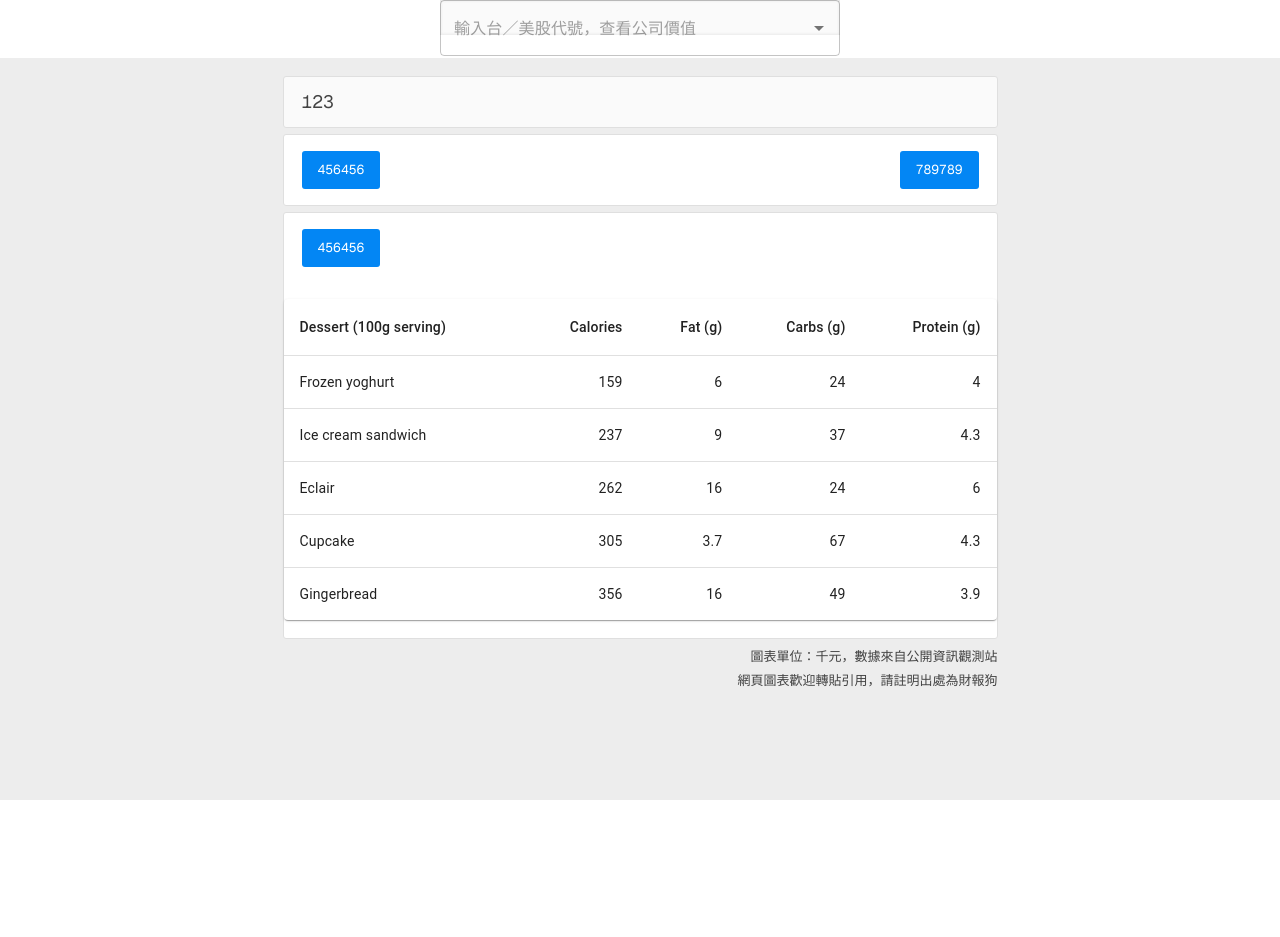
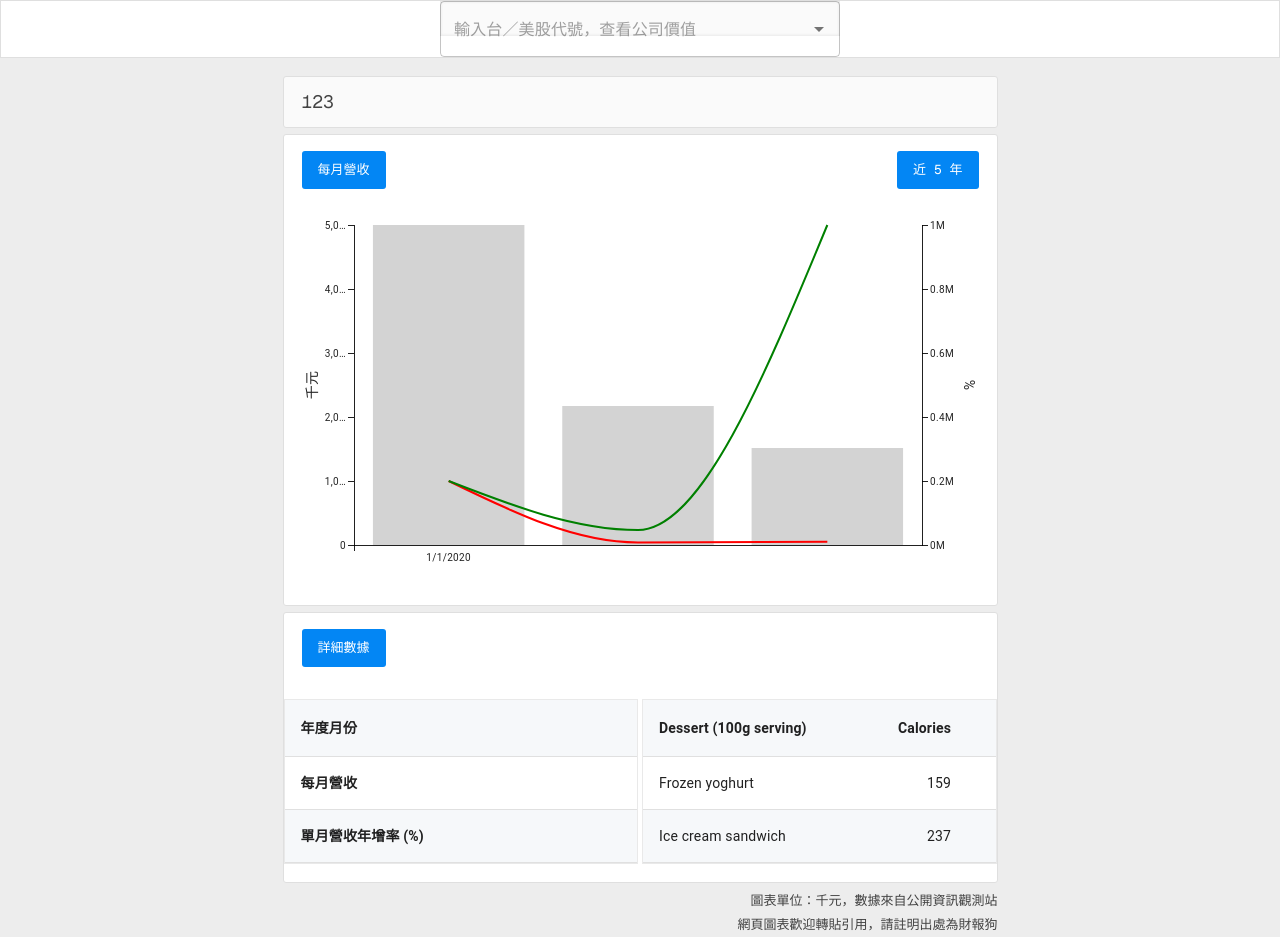
Before and after one commit to jafwe/stark-tech-frontend-test, a Next.js app: page / in a window 1280 px wide. Before the commit the page ends 800 px from the top, so only its background shows below. Built offline with nearby package versions, Linux system fonts and the light colour scheme.

Commit message:
fix: set chart & table template

```diff
--- a/package.json
+++ b/package.json
@@ -12,6 +12,7 @@
     "@emotion/react": "^11.14.0",
     "@emotion/styled": "^11.14.0",
     "@mui/material": "^7.1.0",
+    "@mui/x-charts": "^8.3.1",
     "next": "15.3.2",
     "react": "^19.0.0",
     "react-dom": "^19.0.0"
--- a/src/pages/index.tsx
+++ b/src/pages/index.tsx
@@ -10,6 +10,121 @@ import TableContainer from "@mui/material/TableContainer";
 import TableHead from "@mui/material/TableHead";
 import TableRow from "@mui/material/TableRow";
 import Paper from "@mui/material/Paper";
+import Typography from "@mui/material/Typography";
+import { BarPlot } from "@mui/x-charts/BarChart";
+import { LineHighlightPlot, LinePlot } from "@mui/x-charts/LineChart";
+import { ChartContainer } from "@mui/x-charts/ChartContainer";
+import { AllSeriesType } from "@mui/x-charts/models";
+import { ChartsXAxis } from "@mui/x-charts/ChartsXAxis";
+import { ChartsYAxis } from "@mui/x-charts/ChartsYAxis";
+import { ChartsTooltip } from "@mui/x-charts/ChartsTooltip";
+import { ChartsAxisHighlight } from "@mui/x-charts/ChartsAxisHighlight";
+
+const alphabetStock = [
+  {
+    date: "2020-01-01",
+    volume: 1000000,
+    low: 1000000,
+    high: 1000000,
+  },
+  {
+    date: "2020-01-02",
+    volume: 435435,
+    low: 38389,
+    high: 234324,
+  },
+  {
+    date: "2020-01-03",
+    volume: 303993,
+    low: 49999,
+    high: 5000000,
+  },
+];
+const series = [
+  {
+    type: "bar",
+    yAxisId: "volume",
+    label: "Volume",
+    color: "lightgray",
+    data: alphabetStock.map((day) => day.volume),
+    highlightScope: { highlight: "item" },
+  },
+  {
+    type: "line",
+    yAxisId: "price",
+    color: "red",
+    label: "Low",
+    data: alphabetStock.map((day) => day.low),
+    highlightScope: { highlight: "item" },
+  },
+  {
+    type: "line",
+    yAxisId: "price",
+    color: "green",
+    label: "High",
+    data: alphabetStock.map((day) => day.high),
+  },
+] as AllSeriesType[];
+
+export function Combining() {
+  return (
+    <div style={{ width: "100%" }}>
+      <div>
+        <ChartContainer
+          series={series}
+          height={400}
+          xAxis={[
+            {
+              id: "date",
+              data: alphabetStock.map((day) => new Date(day.date)),
+              scaleType: "band",
+              valueFormatter: (value) => value.toLocaleDateString(),
+              height: 40,
+            },
+          ]}
+          yAxis={[
+            { id: "price", scaleType: "linear", position: "left", width: 50 },
+            {
+              id: "volume",
+              scaleType: "linear",
+              position: "right",
+              valueFormatter: (value) =>
+                `${(value / 1000000).toLocaleString()}M`,
+              width: 55,
+            },
+          ]}
+        >
+          <ChartsAxisHighlight x="line" />
+          <BarPlot />
+          <LinePlot />
+
+          <LineHighlightPlot />
+          <ChartsXAxis
+            // label="Date"
+            axisId="date"
+            tickInterval={(value, index) => {
+              return index % 30 === 0;
+            }}
+            tickLabelStyle={{
+              fontSize: 10,
+            }}
+          />
+          <ChartsYAxis
+            label="千元"
+            axisId="price"
+            tickLabelStyle={{ fontSize: 10 }}
+          />
+          <ChartsYAxis
+            label="%"
+            axisId="volume"
+            tickLabelStyle={{ fontSize: 10 }}
+          />
+          <ChartsTooltip />
+        </ChartContainer>
+      </div>
+    </div>
+  );
+}
 
 const geistSans = Geist({
   variable: "--font-geist-sans",
@@ -24,9 +139,9 @@ const geistMono = Geist_Mono({
 export default function Home() {
   return (
     <div
-      className={`${geistSans.className} ${geistMono.className} flex h-screen flex-col items-center bg-[#EDEDED] font-[family-name:var(--font-geist-sans)]`}
+      className={`${geistSans.className} ${geistMono.className} flex h-full flex-col items-center bg-[#EDEDED] font-[family-name:var(--font-geist-sans)]`}
     >
-      <header className={"h-[58px] w-full bg-white flex justify-center"}>
+      <header className={"h-[58px] w-full bg-white border border-[#DFDFDF] flex justify-center"}>
         <Autocomplete
           disablePortal
           options={[]}
@@ -56,23 +171,24 @@ export default function Home() {
           {"123"}
         </div>
 
-        <div className={"bg-white rounded-[3px] border border-[#DFDFDF] flex"}>
+        <div className={"bg-white rounded-[3px] border border-[#DFDFDF]"}>
           <div className={"flex w-full py-4 px-[18px] justify-between"}>
             <div
               className={
                 "rounded-[3px] bg-[#0386F4] py-[10px] px-4 text-[13px]/4.5 font-semifold text-white"
               }
             >
-              {"456456"}
+              {"每月營收"}
             </div>
             <div
               className={
                 "rounded-[3px] bg-[#0386F4] py-[10px] px-4 text-[13px]/4.5 font-semifold text-white"
               }
             >
-              {"789789"}
+              {"近 5 年"}
             </div>
           </div>
+          <Combining />
         </div>
 
         <div className={"bg-white rounded-[3px] border border-[#DFDFDF]"}>
@@ -82,11 +198,51 @@ export default function Home() {
                 "rounded-[3px] bg-[#0386F4] py-[10px] px-4 text-[13px]/4.5 font-semifold text-white"
               }
             >
-              {"456456"}
+              {"詳細數據"}
             </div>
           </div>
           {/* Table */}
-          <div className={"w-full pt-[16px] pb-[18px]"}>
+          <div className={"flex gap-1 w-full pt-[16px] pb-[18px]"}>
+            <TableContainer
+              component={Paper}
+              sx={{
+                borderRadius: "0",
+                boxShadow: "none",
+                border: "1px solid #E9E9E9",
+              }}
+            >
+              <Table aria-label="simple table">
+                <TableHead>
+                  <TableRow>
+                    <TableCell
+                      sx={{ fontWeight: 600, backgroundColor: "#F6F8FA" }}
+                    >
+                      {"年度月份"}
+                    </TableCell>
+                  </TableRow>
+                </TableHead>
+                <TableBody>
+                  <TableRow key={"每月營收"}>
+                    <TableCell
+                      sx={{ fontWeight: 600 }}
+                      component="th"
+                      scope="row"
+                    >
+                      {"每月營收"}
+                    </TableCell>
+                  </TableRow>
+                  <TableRow key={"單月營收年增率 (%)"}>
+                    <TableCell
+                      sx={{ fontWeight: 600, backgroundColor: "#F6F8FA" }}
+                      component="th"
+                      scope="row"
+                    >
+                      {"單月營收年增率 (%)"}
+                    </TableCell>
+                  </TableRow>
+                </TableBody>
+              </Table>
+            </TableContainer>
             <BasicTable />
           </div>
         </div>
@@ -118,31 +274,37 @@ function createData(
 const rows = [
   createData("Frozen yoghurt", 159, 6.0, 24, 4.0),
   createData("Ice cream sandwich", 237, 9.0, 37, 4.3),
-  createData("Eclair", 262, 16.0, 24, 6.0),
-  createData("Cupcake", 305, 3.7, 67, 4.3),
-  createData("Gingerbread", 356, 16.0, 49, 3.9),
 ];
 
 export function BasicTable() {
   return (
-    <TableContainer component={Paper}>
+    <TableContainer
+      component={Paper}
+      sx={{
+        borderRadius: "0",
+        boxShadow: "none",
+        border: "1px solid #E9E9E9"
+      }}
+    >
       <Table sx={{ minWidth: 650 }} aria-label="simple table">
         <TableHead>
-          <TableRow>
-            <TableCell>Dessert (100g serving)</TableCell>
-            <TableCell align="right">Calories</TableCell>
-            <TableCell align="right">Fat&nbsp;(g)</TableCell>
-            <TableCell align="right">Carbs&nbsp;(g)</TableCell>
-            <TableCell align="right">Protein&nbsp;(g)</TableCell>
+          <TableRow sx={{ backgroundColor: "#F6F8FA" }}>
+            <TableCell sx={{ fontWeight: 600 }}>
+              Dessert (100g serving)
+            </TableCell>
+            <TableCell sx={{ fontWeight: 600 }} align="right">Calories</TableCell>
+            <TableCell sx={{ fontWeight: 600 }} align="right">Fat&nbsp;(g)</TableCell>
+            <TableCell sx={{ fontWeight: 600 }} align="right">Carbs&nbsp;(g)</TableCell>
+            <TableCell sx={{ fontWeight: 600 }} align="right">Protein&nbsp;(g)</TableCell>
           </TableRow>
         </TableHead>
         <TableBody>
           {rows.map((row) => (
             <TableRow
               key={row.name}
-              sx={{ "&:last-child td, &:last-child th": { border: 0 } }}
+              sx={{ "&:last-child td, &:last-child th": {backgroundColor: "#F6F8FA" } }}
             >
-              <TableCell component="th" scope="row">
+              <TableCell  component="th" scope="row">
                 {row.name}
               </TableCell>
               <TableCell align="right">{row.calories}</TableCell>
```
Also changed, not shown: public/search.svg (added), 1 other file (tests, documents, lock files or other folders).
